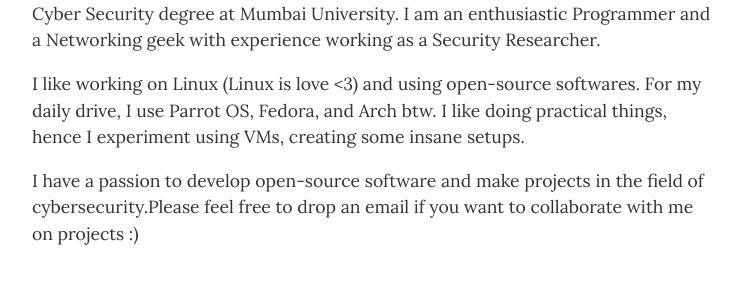
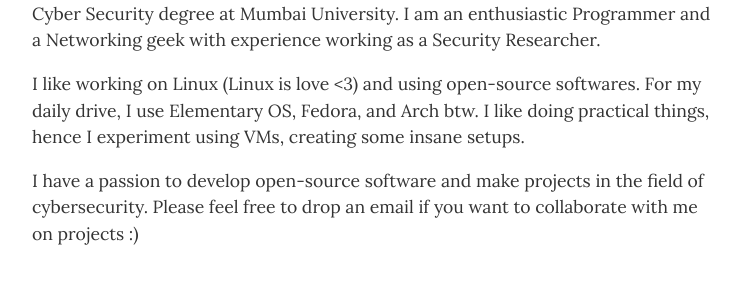
Before and after one commit to aatharvauti/resume, a Jekyll site: the page built from index.html, in a window 1280 px wide and 900 px high. Shown: the part 355-662 px from the top of the window, without its empty margins (268-1011 px from the left). Built offline with Jekyll 4.4.1, drawn with Linux system fonts in a browser that asks for light colours.

Commit message:
Update About

```diff
--- a/_config.yml
+++ b/_config.yml
@@ -24,7 +24,7 @@
 display_header_contact_info:    "false"
 
 resume_header_intro: "<p>👋 Hello, World! I am Atharva Auti.</p>
-<p>I am a third-year college student pursuing my Bachelor of Engineering (B.E.) in Cyber Security degree at Mumbai University. I am an enthusiastic Programmer and a Networking geek with experience working as a Security Researcher. </p><p>I like working on Linux (Linux is love <3) and using open-source softwares. For my daily drive, I use Parrot OS, Fedora, and Arch btw. I like doing practical things, hence I experiment using VMs, creating some insane setups.</p><p>I have a passion to develop open-source software and make projects in the field of cybersecurity.Please feel free to drop an email if you want to collaborate with me on projects :)</p>"
+<p>I am a third-year college student pursuing my Bachelor of Engineering (B.E.) in Cyber Security degree at Mumbai University. I am an enthusiastic Programmer and a Networking geek with experience working as a Security Researcher. </p><p>I like working on Linux (Linux is love <3) and using open-source softwares. For my daily drive, I use Elementary OS, Fedora, and Arch btw. I like doing practical things, hence I experiment using VMs, creating some insane setups.</p><p>I have a passion to develop open-source software and make projects in the field of cybersecurity. Please feel free to drop an email if you want to collaborate with me on projects :)</p>"
 
 # use "yes" to display the email contact button,
 # "no" to display an "I'm not looking for work" message,
```
